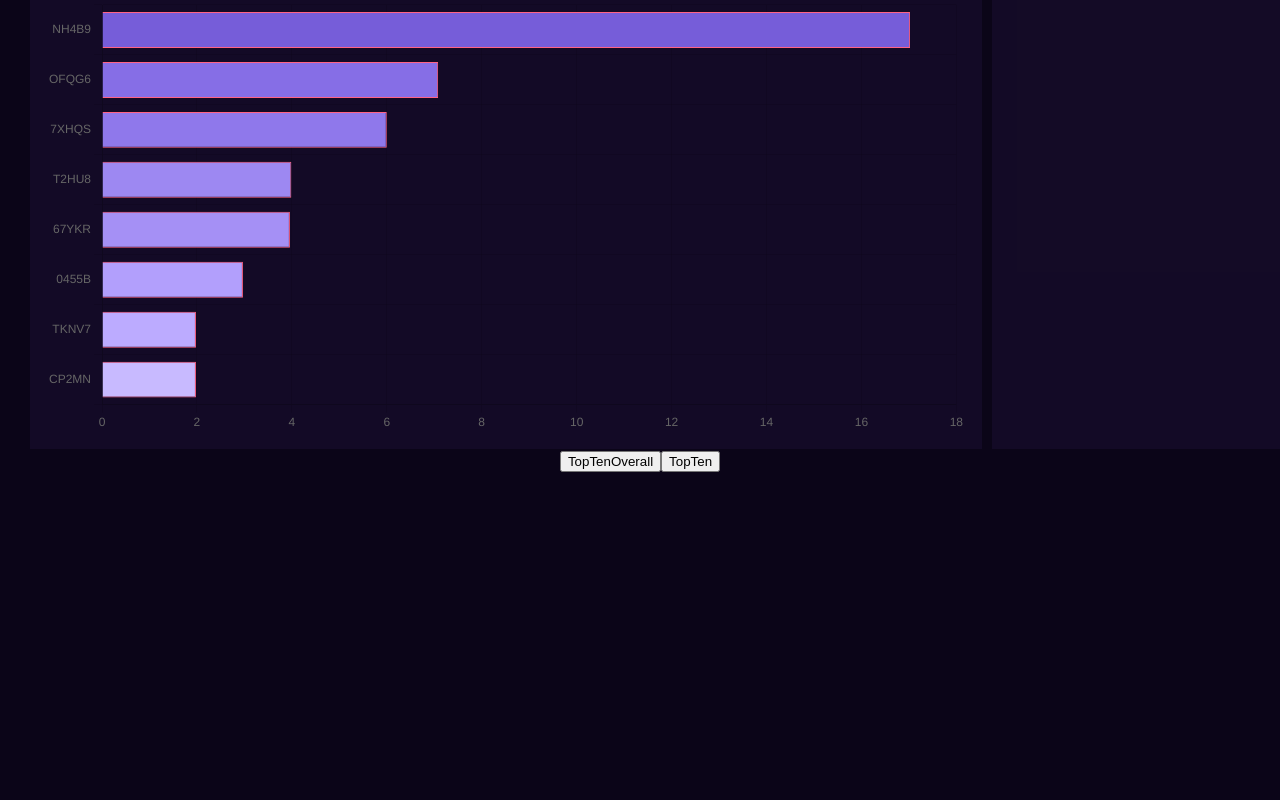
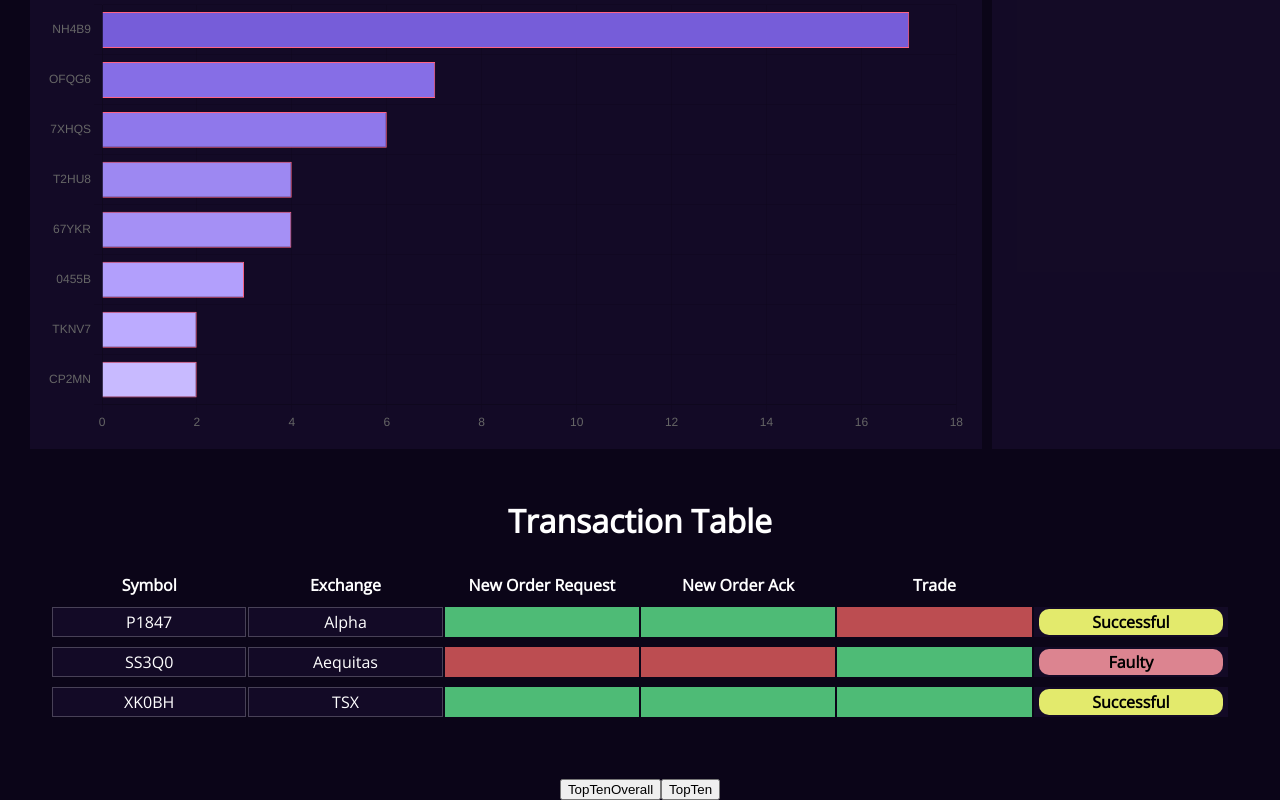
Before and after one commit to linaism/ConUHacksVII, a React (Create React App) app in the folder frontend/: page / in a window 1280 px wide. Shown: the part 745-1545 px from the top of the page. Before the commit the page ends 1217 px from the top, so only its background shows below. Built offline with nearby package versions, Linux system fonts and the light colour scheme.

Commit message:
anomalities

```diff
--- a/frontend/package.json
+++ b/frontend/package.json
@@ -15,6 +15,7 @@
     "react-dom": "^18.2.0",
     "react-scripts": "^5.0.1",
     "react-slider": "^2.0.4",
+    "react-table": "^7.8.0",
     "web-vitals": "^2.1.4"
   },
   "scripts": {
--- a/frontend/src/App.js
+++ b/frontend/src/App.js
@@ -7,6 +7,7 @@ import { Clock } from "./Components/Clock";
 import axios from "axios";
 import Header from "./Components/Header";
 import Statistics from "./Components/Statistics";
+import Anomalies from "./Components/Anomalies";
 
 function test() {
   axios
@@ -60,12 +61,10 @@ function App() {
         </div>
       </div>
       <div className="anomalies">
-
+        <Anomalies />
       </div>
         <button onClick={getTopTenOverall}>TopTenOverall</button>
         <button onClick={getTopTen}>TopTen</button>
-
-
     </div>
   );
 }
--- /dev/null
+++ b/frontend/src/Components/Anomalies.css
@@ -0,0 +1,58 @@
+.container {
+    color: white;
+}
+
+.table {
+    width: 100%;
+    table-layout: fixed;
+    border-spacing: 2px 10px;
+}
+
+td {
+    background-color: #1c103483;
+    padding: 2px 5px;
+}
+
+.box {
+    border: solid 1px rgba(255, 255, 255, 0.225);
+}
+
+.state {
+    border: none;
+    border-spacing: 10px;
+    border-width: 4px;
+    border-collapse: separate;
+    margin: 5px;
+    opacity: 0.8;
+}
+
+tr {
+    border-collapse: separate;
+    border-spacing: 10px;
+}
+
+.tableRow {
+    border-collapse: separate;
+    border-spacing: 10px 50px;
+}
+
+.faultyOp {
+    padding: inherit;
+    color: black;
+    background-color: #dc8490;
+    border-radius: 10px;
+    font-weight: 600;
+}
+
+.successfulOp {
+    padding: inherit;
+    color: black;
+    background-color: #e3ea6c;
+    border-radius: 10px;
+    font-weight: 600;
+}
+
+.result {
+    border: none;
+    border-collapse: separate;
+}
--- a/frontend/src/Components/Anomalies.js
+++ b/frontend/src/Components/Anomalies.js
@@ -1,9 +1,56 @@
+import { useState } from 'react'
 import React from 'react'
+import { useTable } from 'react-table'
+import { AnomaliesData } from '../Data'
+import './Anomalies.css'
+
+const capitalize = (word) => {
+  return word[0].toUpperCase() + word.slice(1)
+}
 
 function Anomalies() {
+  const [data, setData] = useState(AnomaliesData)
+
+  const renderRowData = () => {
+    return data.map(({ symbol, exchange, newOrderRequest, newOrderAck, trade }) => {
+      return <tr className='tableRow' key={symbol} >
+      <td className='box'>{symbol}</td>
+      <td className='box'>{exchange}</td>
+      <td className='state' style={newOrderRequest == "oui" ? {backgroundColor:"#5FE98E"} : {backgroundColor:"#E95F5F"}}></td>
+      <td className='state' style={newOrderAck == "oui" ? {backgroundColor:"#5FE98E"} : {backgroundColor:"#E95F5F"}}></td>
+      <td className='state' style={trade == "oui" ? {backgroundColor:"#5FE98E"} : {backgroundColor:"#E95F5F"}}></td>
+      <td className='result'> {newOrderRequest == "non" || "newOrderAck" == "non" || "trade" == "non" ? (
+                        <div className='faultyOp'> Faulty </div>
+                    ) : (
+                        <div className='successfulOp'> Successful </div>
+                    )} </td>
+    </tr>
+    })
+  }
+
+  const renderTable = () => {
+    return (
+      <table className='table'>
+        <tr>
+            <th>Symbol</th>
+            <th> Exchange </th>
+            <th> New Order Request </th>
+            <th> New Order Ack </th>
+            <th> Trade </th>
+        </tr>
+        <tbody className='tableBody'>
+          {renderRowData()}
+        </tbody>
+      </table>
+    )
+  }
+
   return (
-    <div>Anomalies</div>
-  )
+    <div className='container' style={{ margin: '50px' }}>
+      <h1>Transaction Table</h1>
+      {renderTable()}
+    </div>
+  );
 }
 
 export default Anomalies
--- a/frontend/src/Data.js
+++ b/frontend/src/Data.js
@@ -10,3 +10,34 @@
 [['NH4B9', 26], ['OFQG6', 13], ['7XHQS', 8], ['T2HU8', 4], ['0455B', 3], ['TKNV7', 2], ['CP2MN', 2], ['67YKR', 1] ], [['NH4B9', 30], ['7XHQS', 17], ['OFQG6', 10], ['T2HU8', 6], ['67YKR', 4], ['0455B', 3], ['TKNV7', 2], ['CP2MN', 2]],
 [['NH4B9', 17], ['OFQG6', 7], ['7XHQS', 6], ['T2HU8', 4], ['67YKR', 4], ['0455B', 3], ['TKNV7', 2], ['CP2MN', 2]], [['NH4B9', 25], ['7XHQS', 10], ['OFQG6', 7], ['T2HU8', 4], ['67YKR', 4], ['0455B', 3], ['TKNV7', 2], ['CP2MN', 2]],
 [['NH4B9', 26], ['OFQG6', 13], ['7XHQS', 8], ['T2HU8', 4], ['0455B', 3], ['TKNV7', 2], ['CP2MN', 2], ['67YKR', 1] ], [['NH4B9', 30], ['7XHQS', 17], ['OFQG6', 10], ['T2HU8', 6], ['67YKR', 4], ['0455B', 3], ['TKNV7', 2], ['CP2MN', 2]]]
+
+
+export const AnomaliesData = [
+    {
+        symbol: "P1847",
+        exchange: "Alpha",
+        newOrderRequest: "oui",
+        newOrderAck: "oui",
+        trade: "non",
+        orderId: "b8bd3bd7-9283-11ed-9663-047c16291a22",
+        price: "$12.81",
+    },
+    {
+        symbol: "SS3Q0",
+        exchange: "Aequitas",
+        newOrderRequest: "non",
+        newOrderAck: "non",
+        trade: "oui",
+        orderId: "b8c74c0e-9283-11ed-9090-047e162911a22",
+        price: "$0.35",
+    },
+    {
+        symbol: "XK0BH",
+        exchange: "TSX",
+        newOrderRequest: "oui",
+        newOrderAck: "oui",
+        trade: "oui",
+        orderId: "b9729aeb-9283-11ed-a681-047c16291a22",
+        price: "$100.11",
+    },
+]
```
Also changed, not shown: 1 other file (tests, documents, lock files or other folders).
